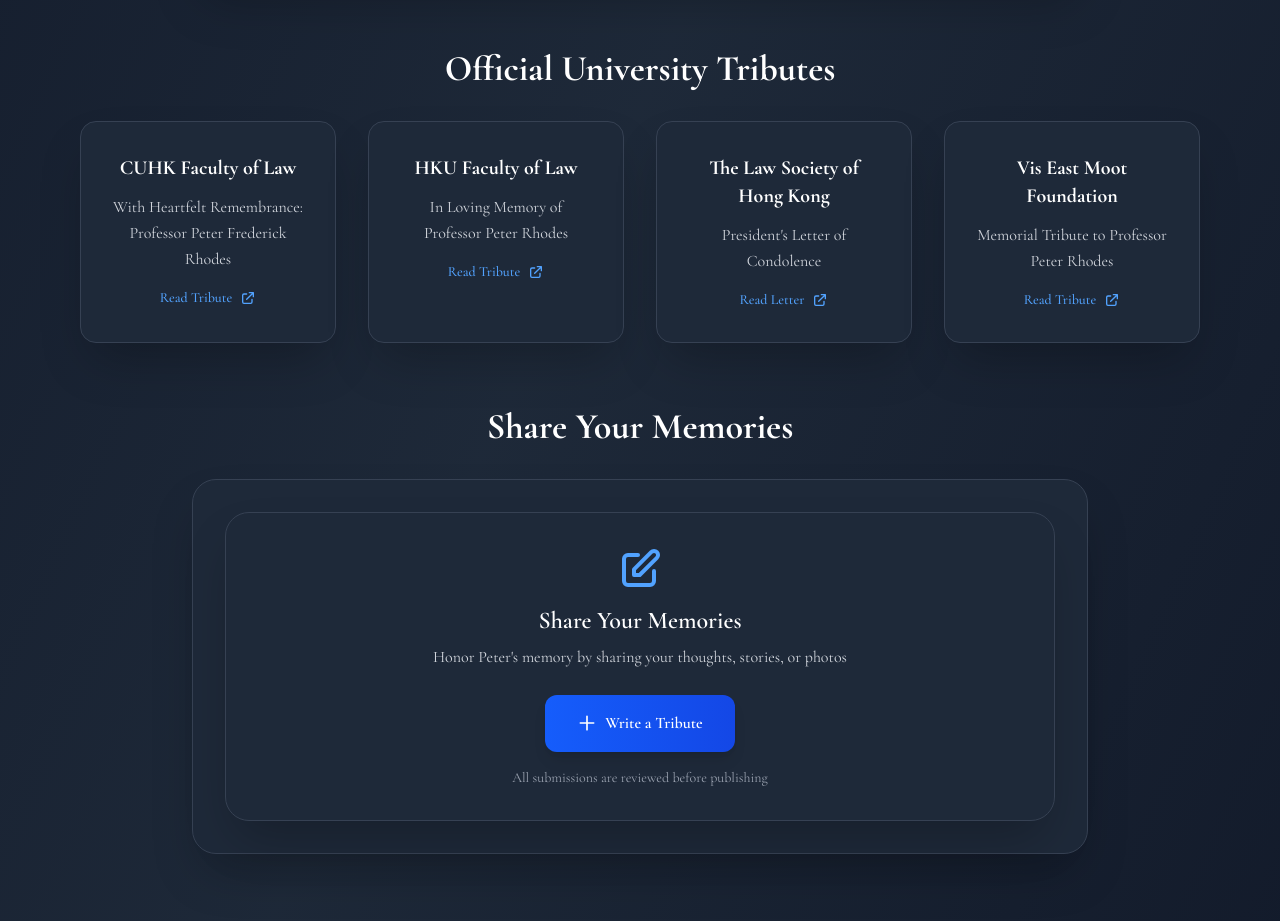
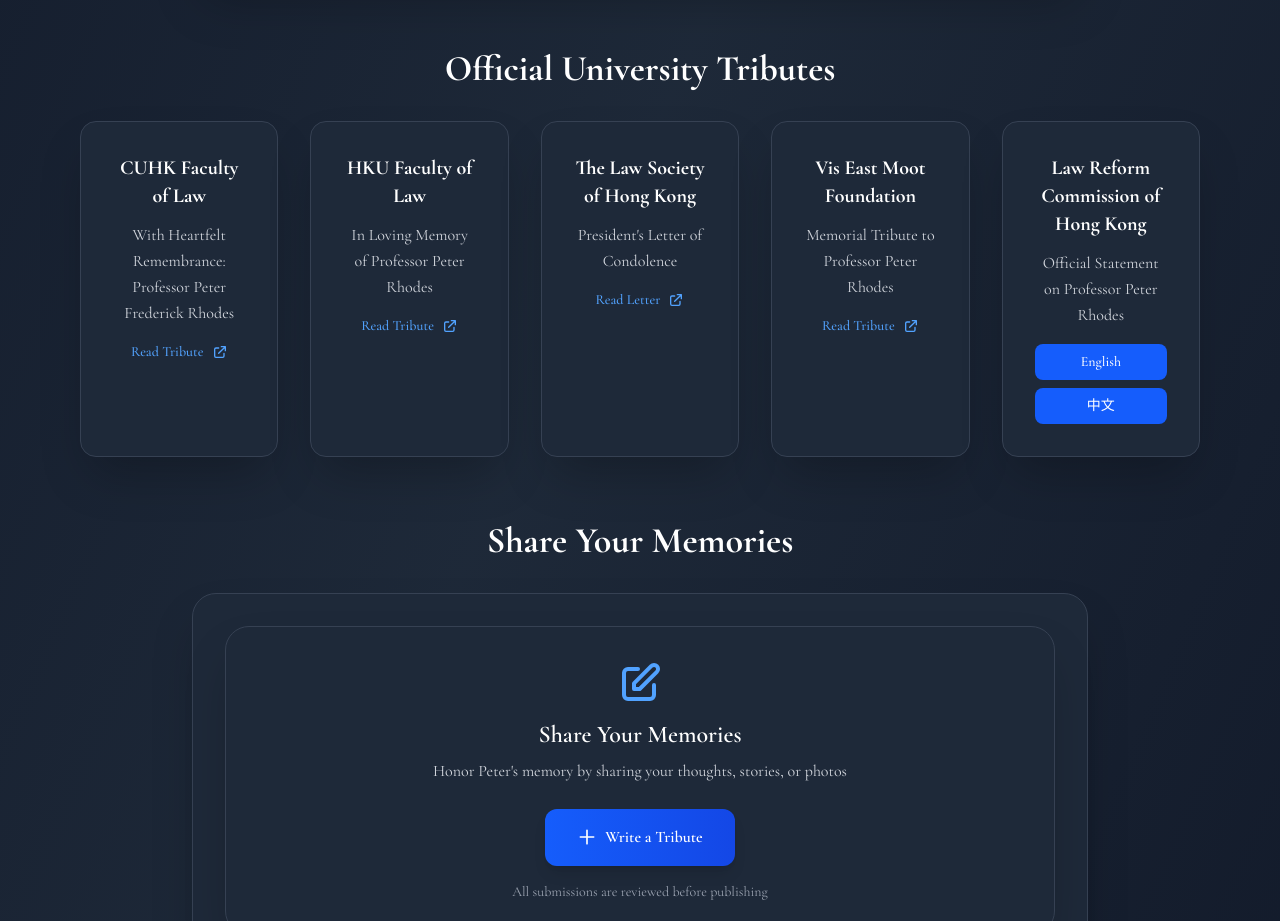
Before and after one commit to mrshootingstar/peterrhodestribute, a Next.js app: page / in a window 1280 px wide. Shown: the part 1300-2221 px from the top of the page. Built offline with nearby package versions, Linux system fonts and the light colour scheme; no server answers.

Commit message:
Added 2 links

```diff
--- a/src/app/components/OfficialTributes.tsx
+++ b/src/app/components/OfficialTributes.tsx
@@ -5,7 +5,7 @@
         <h3 className="text-2xl sm:text-3xl md:text-4xl font-bold text-center text-white mb-6 sm:mb-8">
           Official University Tributes
         </h3>
-        <div className="grid grid-cols-1 sm:grid-cols-1 md:grid-cols-2 xl:grid-cols-4 gap-4 sm:gap-6 lg:gap-8">
+        <div className="grid grid-cols-1 sm:grid-cols-1 md:grid-cols-2 xl:grid-cols-5 gap-4 sm:gap-6 lg:gap-8">
           <a
             href="https://www.law.cuhk.edu.hk/app/with-heartfelt-remembrance-professor-peter-frederick-rhodes/"
             target="_blank"
@@ -93,6 +93,35 @@
               </div>
             </div>
           </a>
+
+          <div className="bg-gray-800 rounded-xl sm:rounded-2xl shadow-2xl p-4 sm:p-6 lg:p-8 border border-gray-700">
+            <div className="text-center">
+              <h4 className="text-lg sm:text-xl font-bold text-white mb-3">
+                Law Reform Commission of Hong Kong
+              </h4>
+              <p className="text-gray-300 text-sm sm:text-base mb-4 leading-relaxed">
+                Official Statement on Professor Peter Rhodes
+              </p>
+              <div className="space-y-2">
+                <a
+                  href="https://www.hkreform.gov.hk/en/news/newsXML.htm?newsDate=20250808&selectedSubSection=4&jumpToDetails=y#newsDetails"
+                  target="_blank"
+                  rel="noopener noreferrer"
+                  className="block w-full bg-blue-600 hover:bg-blue-700 text-white py-2 px-4 rounded-lg transition-colors duration-200 text-sm font-medium"
+                >
+                  English
+                </a>
+                <a
+                  href="https://www.hkreform.gov.hk/tc/news/newsXML.htm?newsDate=20250808&selectedSubSection=4&jumpToDetails=y#newsDetails"
+                  target="_blank"
+                  rel="noopener noreferrer"
+                  className="block w-full bg-blue-600 hover:bg-blue-700 text-white py-2 px-4 rounded-lg transition-colors duration-200 text-sm font-medium"
+                >
+                  中文
+                </a>
+              </div>
+            </div>
+          </div>
         </div>
       </div>
     </section>
```
